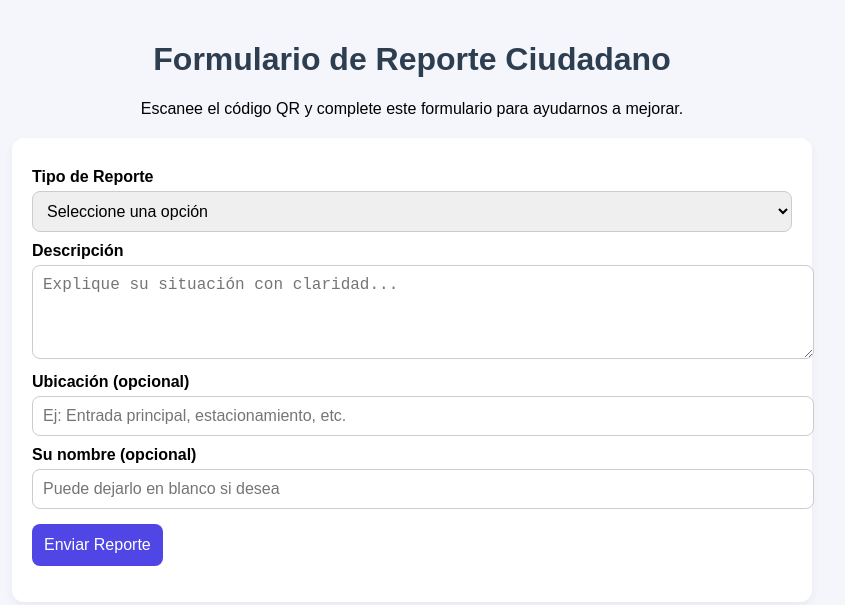
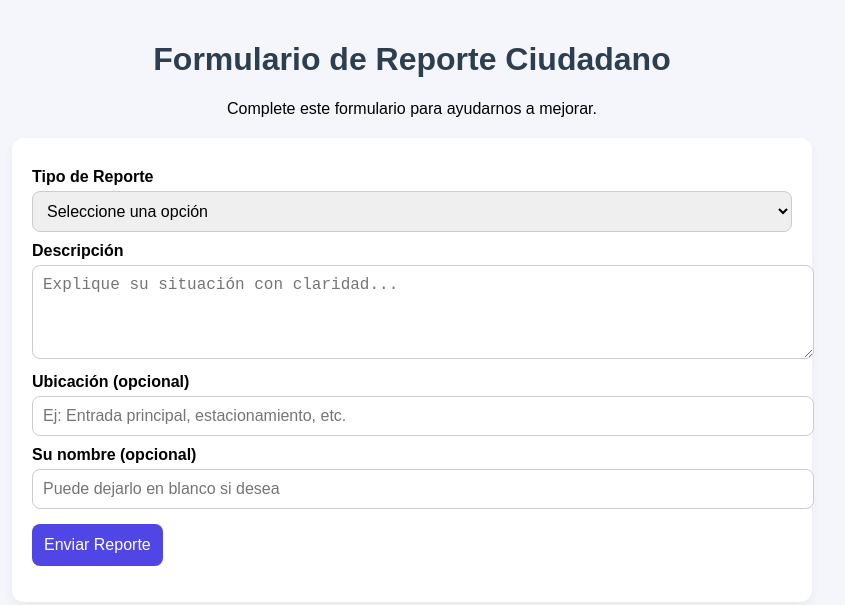
Before and after one commit to blackbirdtxt/CAR_San_Miguel, a plain HTML site: page index.html in a window 1280 px wide. Shown: the whole page, without its empty margins (228-1073 px from the left). Drawn offline with Linux system fonts and the light colour scheme.

Commit message:
Update index.html

```diff
--- a/index.html
+++ b/index.html
@@ -11,7 +11,7 @@
 <div class="container">
     <header>
         <h1>Formulario de Reporte Ciudadano</h1>
-        <p>Escanee el código QR y complete este formulario para ayudarnos a mejorar.</p>
+        <p>Complete este formulario para ayudarnos a mejorar.</p>
     </header>
 
     <div class="card">
```
